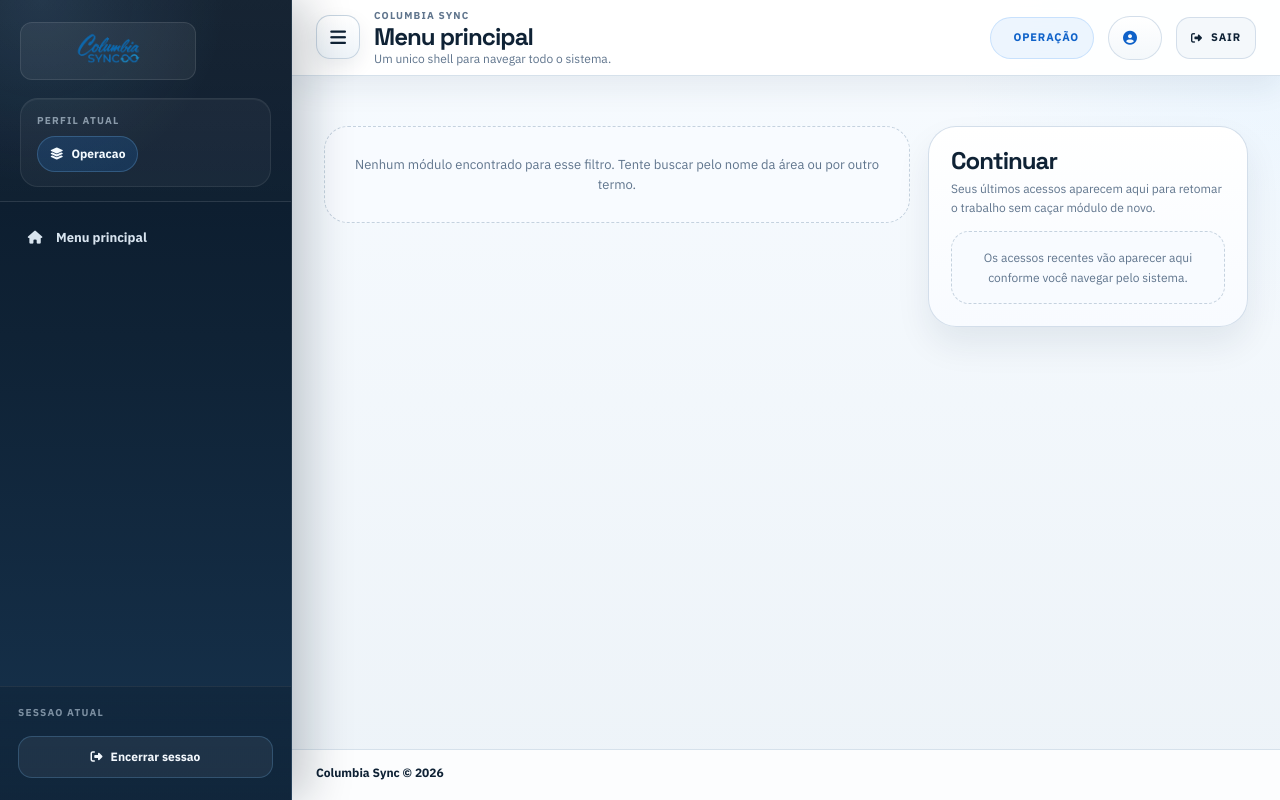
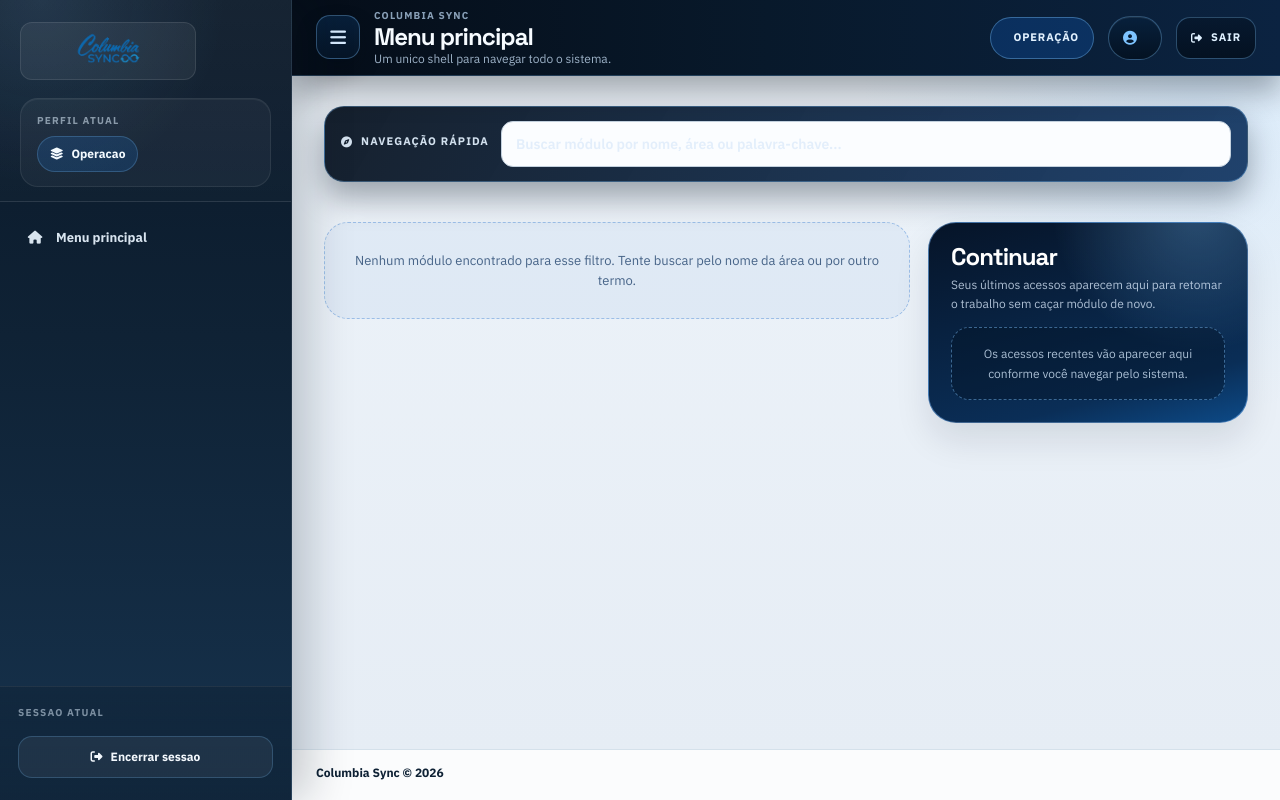
Before and after one commit to felipefazevedo24/conferencia_system, a Flask app: template templates/menu_principal.html in a window 1280 px wide. Run offline with Flask 3, Linux system fonts and the light colour scheme; the template is opened without the code that fills it, so the values that code supplies are empty; some libraries are stand-ins or nearby versions.

Commit message:
Aprimora menu inicial com tema preto e azul Columbia

```diff
--- a/static/css/ui_erp.css
+++ b/static/css/ui_erp.css
@@ -69,8 +69,8 @@ html {
 
 body {
     background:
-        radial-gradient(circle at top right, rgba(28, 134, 242, 0.09), transparent 24%),
-        linear-gradient(180deg, #f5f9fd 0%, var(--color-surface-muted) 100%);
+        radial-gradient(circle at top right, rgba(28, 134, 242, 0.15), transparent 26%),
+        linear-gradient(180deg, #edf3f9 0%, #e6edf5 100%);
     color: var(--color-text);
     font-family: var(--font-ui);
     font-size: var(--font-size-2);
@@ -109,8 +109,8 @@ body {
     width: 100vw;
     overflow: hidden;
     background:
-        radial-gradient(circle at top right, rgba(125, 196, 255, 0.10), transparent 22%),
-        linear-gradient(180deg, #f7fbff 0%, #edf3f8 100%);
+        radial-gradient(circle at top right, rgba(125, 196, 255, 0.16), transparent 24%),
+        linear-gradient(180deg, #f1f6fc 0%, #e7eef6 100%);
 }
 
 #shell-backdrop {
@@ -476,10 +476,10 @@ a:hover {
     gap: 18px;
     min-height: 76px;
     padding: 0 24px;
-    border-bottom: 1px solid rgba(209, 221, 233, 0.88);
-    background: rgba(255, 255, 255, 0.92);
+    border-bottom: 1px solid rgba(126, 196, 255, 0.24);
+    background: linear-gradient(90deg, #050d18 0%, #08192b 48%, #0b2341 100%);
     backdrop-filter: blur(16px);
-    box-shadow: 0 12px 30px rgba(29, 52, 77, 0.08);
+    box-shadow: 0 16px 30px rgba(2, 10, 20, 0.32);
 }
 
 .nav-left,
@@ -493,19 +493,19 @@ a:hover {
 #menu-toggle {
     width: 44px;
     height: 44px;
-    border: 1px solid rgba(195, 209, 222, 0.9);
+    border: 1px solid rgba(126, 196, 255, 0.35);
     border-radius: 14px;
-    background: linear-gradient(180deg, #ffffff 0%, #eef4f9 100%);
-    color: var(--color-brand-900);
+    background: linear-gradient(180deg, rgba(8, 33, 60, 0.95) 0%, rgba(6, 22, 40, 0.95) 100%);
+    color: #d7ebff;
     font-size: 18px;
     cursor: pointer;
-    box-shadow: 0 8px 20px rgba(16, 37, 58, 0.08);
+    box-shadow: 0 10px 20px rgba(3, 12, 24, 0.3);
     transition: transform 0.18s ease, box-shadow 0.18s ease;
 }
 
 #menu-toggle:hover {
     transform: translateY(-1px);
-    box-shadow: 0 12px 22px rgba(16, 37, 58, 0.12);
+    box-shadow: 0 14px 24px rgba(3, 12, 24, 0.4);
 }
 
 .page-header-erp {
@@ -1024,7 +1024,7 @@ code {
 }
 
 .top-route span {
-    color: var(--color-text-muted);
+    color: rgba(188, 216, 244, 0.72);
     font-size: 10px;
     font-weight: 700;
     text-transform: uppercase;
@@ -1032,7 +1032,7 @@ code {
 }
 
 .top-route strong {
-    color: var(--color-brand-900);
+    color: #f6fbff;
     font-family: var(--font-display);
     font-size: 24px;
     line-height: 1;
@@ -1040,7 +1040,7 @@ code {
 }
 
 .top-route small {
-    color: var(--color-text-muted);
+    color: rgba(198, 222, 245, 0.78);
     font-size: 12px;
     line-height: 1.4;
 }
@@ -1055,10 +1055,10 @@ code {
     gap: 8px;
     min-height: 42px;
     padding: 0 14px;
-    border: 1px solid rgba(28, 134, 242, 0.18);
+    border: 1px solid rgba(126, 196, 255, 0.38);
     border-radius: 999px;
-    background: rgba(28, 134, 242, 0.08);
-    color: var(--color-primary-600);
+    background: rgba(15, 98, 201, 0.28);
+    color: #e3f2ff;
     font-size: 11px;
     font-weight: 800;
     letter-spacing: 0.08em;
@@ -1073,16 +1073,16 @@ code {
     min-height: 44px;
     padding: 0 14px;
     border-radius: 999px;
-    background: linear-gradient(180deg, #ffffff 0%, #f4f8fb 100%);
-    border: 1px solid rgba(209, 221, 233, 0.92);
-    color: var(--color-brand-900);
+    background: linear-gradient(180deg, rgba(8, 33, 60, 0.95) 0%, rgba(4, 18, 33, 0.95) 100%);
+    border: 1px solid rgba(126, 196, 255, 0.34);
+    color: #f0f8ff;
     font-weight: 700;
-    box-shadow: inset 0 1px 0 rgba(255,255,255,0.92);
+    box-shadow: inset 0 1px 0 rgba(255,255,255,0.08);
     white-space: nowrap;
 }
 
 .user-profile i {
-    color: var(--color-primary-600);
+    color: #7ec4ff;
 }
 
 .btn-logout {
@@ -1093,9 +1093,9 @@ code {
     min-height: 42px;
     padding: 0 14px;
     border-radius: 14px;
-    border: 1px solid rgba(209, 221, 233, 0.92);
-    background: #f4f8fb;
-    color: var(--color-brand-900);
+    border: 1px solid rgba(126, 196, 255, 0.32);
+    background: linear-gradient(180deg, rgba(7, 25, 46, 0.95) 0%, rgba(4, 17, 32, 0.95) 100%);
+    color: #dff1ff;
     font-size: 11px;
     font-weight: 800;
     letter-spacing: 0.08em;
@@ -1105,10 +1105,10 @@ code {
 }
 
 .btn-logout:hover {
-    background: #eaf3fb;
-    border-color: rgba(15, 98, 201, 0.24);
+    background: linear-gradient(180deg, rgba(11, 37, 68, 0.95) 0%, rgba(6, 23, 43, 0.95) 100%);
+    border-color: rgba(126, 196, 255, 0.48);
     transform: translateY(-1px);
-    color: var(--color-brand-900);
+    color: #ffffff;
 }
 
 .content-body {
@@ -1118,6 +1118,9 @@ code {
     display: grid;
     align-content: start;
     gap: var(--space-6);
+    background:
+        radial-gradient(circle at 92% 0%, rgba(126, 196, 255, 0.18), transparent 30%),
+        linear-gradient(180deg, #edf3f9 0%, #e6edf5 100%);
 }
 
 .content-body::-webkit-scrollbar {
--- a/templates/menu_principal.html
+++ b/templates/menu_principal.html
@@ -6,6 +6,14 @@
 {% block extra_head %}
 <style>
     .home-shell {
+        --home-ink: #031226;
+        --home-ink-soft: #5f7491;
+        --home-border: rgba(174, 198, 223, 0.78);
+        --home-card-bg: linear-gradient(180deg, #ffffff 0%, #f5f9ff 100%);
+        --home-accent: #0f62c9;
+        --home-accent-strong: #0a4fa7;
+        --home-accent-soft: #7ec4ff;
+        --home-shadow: 0 18px 34px rgba(6, 21, 41, 0.1);
         max-width: 1540px;
         margin: 0 auto;
         display: grid;
@@ -29,9 +37,57 @@
     .module-card,
     .recent-shell,
     .recent-item {
-        border: 1px solid rgba(209, 221, 233, 0.95);
-        background: linear-gradient(180deg, #ffffff 0%, #f8fbff 100%);
-        box-shadow: 0 18px 34px rgba(16, 37, 58, 0.08);
+        border: 1px solid var(--home-border);
+        background: var(--home-card-bg);
+        box-shadow: var(--home-shadow);
+    }
+
+    .home-command {
+        display: flex;
+        align-items: center;
+        gap: 12px;
+        flex-wrap: wrap;
+        padding: 14px 16px;
+        border-radius: 20px;
+        border: 1px solid rgba(126, 196, 255, 0.34);
+        background: linear-gradient(120deg, rgba(10, 20, 34, 0.95) 0%, rgba(15, 51, 96, 0.92) 100%);
+        box-shadow: 0 16px 30px rgba(4, 15, 28, 0.34);
+    }
+
+    .home-command-label {
+        display: inline-flex;
+        align-items: center;
+        gap: 8px;
+        color: rgba(228, 242, 255, 0.92);
+        font-size: 11px;
+        font-weight: 800;
+        letter-spacing: 0.1em;
+        text-transform: uppercase;
+    }
+
+    .home-command-search {
+        flex: 1;
+        min-width: 240px;
+        min-height: 46px;
+        border-radius: 13px;
+        border: 1px solid rgba(126, 196, 255, 0.28);
+        padding: 0 14px;
+        background: rgba(1, 10, 20, 0.46);
+        color: #f3f9ff;
+        font-size: 13px;
+        font-weight: 600;
+        transition: border-color 0.18s ease, box-shadow 0.18s ease, background-color 0.18s ease;
+    }
+
+    .home-command-search::placeholder {
+        color: rgba(211, 229, 248, 0.62);
+    }
+
+    .home-command-search:focus {
+        outline: none;
+        border-color: rgba(126, 196, 255, 0.72);
+        box-shadow: 0 0 0 3px rgba(15, 98, 201, 0.28);
+        background: rgba(1, 10, 20, 0.66);
     }
 
     .home-hero-panel,
@@ -458,6 +530,10 @@
         gap: 14px;
         position: sticky;
         top: 20px;
+        border-color: rgba(122, 182, 245, 0.5);
+        background:
+            radial-gradient(circle at 84% -8%, rgba(126, 196, 255, 0.3), transparent 42%),
+            linear-gradient(165deg, #061428 0%, #0a2e57 78%, #0d4a87 100%);
     }
 
     .recent-head {
@@ -466,7 +542,7 @@
     }
 
     .recent-head strong {
-        color: var(--color-brand-900);
+        color: #ffffff;
         font-family: var(--font-display);
         font-size: 24px;
         line-height: 1;
@@ -474,7 +550,7 @@
     }
 
     .recent-head span {
-        color: var(--color-text-muted);
+        color: rgba(219, 235, 252, 0.78);
         font-size: 12px;
         line-height: 1.6;
     }
@@ -530,9 +608,9 @@
     .recent-empty {
         padding: 16px;
         border-radius: 18px;
-        border: 1px dashed rgba(195, 209, 222, 0.96);
-        background: #f8fbff;
-        color: var(--color-text-muted);
+        border: 1px dashed rgba(126, 196, 255, 0.45);
+        background: rgba(3, 19, 37, 0.4);
+        color: rgba(214, 233, 252, 0.78);
         font-size: 12px;
         line-height: 1.6;
         text-align: center;
@@ -542,9 +620,9 @@
         display: none;
         padding: 28px;
         border-radius: 24px;
-        border: 1px dashed rgba(195, 209, 222, 0.96);
-        background: #f8fbff;
-        color: var(--color-text-muted);
+        border: 1px dashed rgba(15, 98, 201, 0.32);
+        background: rgba(15, 98, 201, 0.05);
+        color: #476488;
         font-size: 13px;
         text-align: center;
     }
@@ -590,6 +677,11 @@
 {% block content %}
 <div class="main-content">
     <section class="home-shell">
+        <section class="home-command">
+            <label for="home-module-search" class="home-command-label"><i class="fas fa-compass"></i> Navegação rápida</label>
+            <input id="home-module-search" class="home-command-search" type="text" placeholder="Buscar módulo por nome, área ou palavra-chave...">
+        </section>
+
         <section class="home-highlights">
             {% for highlight in home_highlights %}
             <article class="home-highlight">
```
Also changed, not shown: other parts of templates/menu_principal.html (+56 -29 lines).
